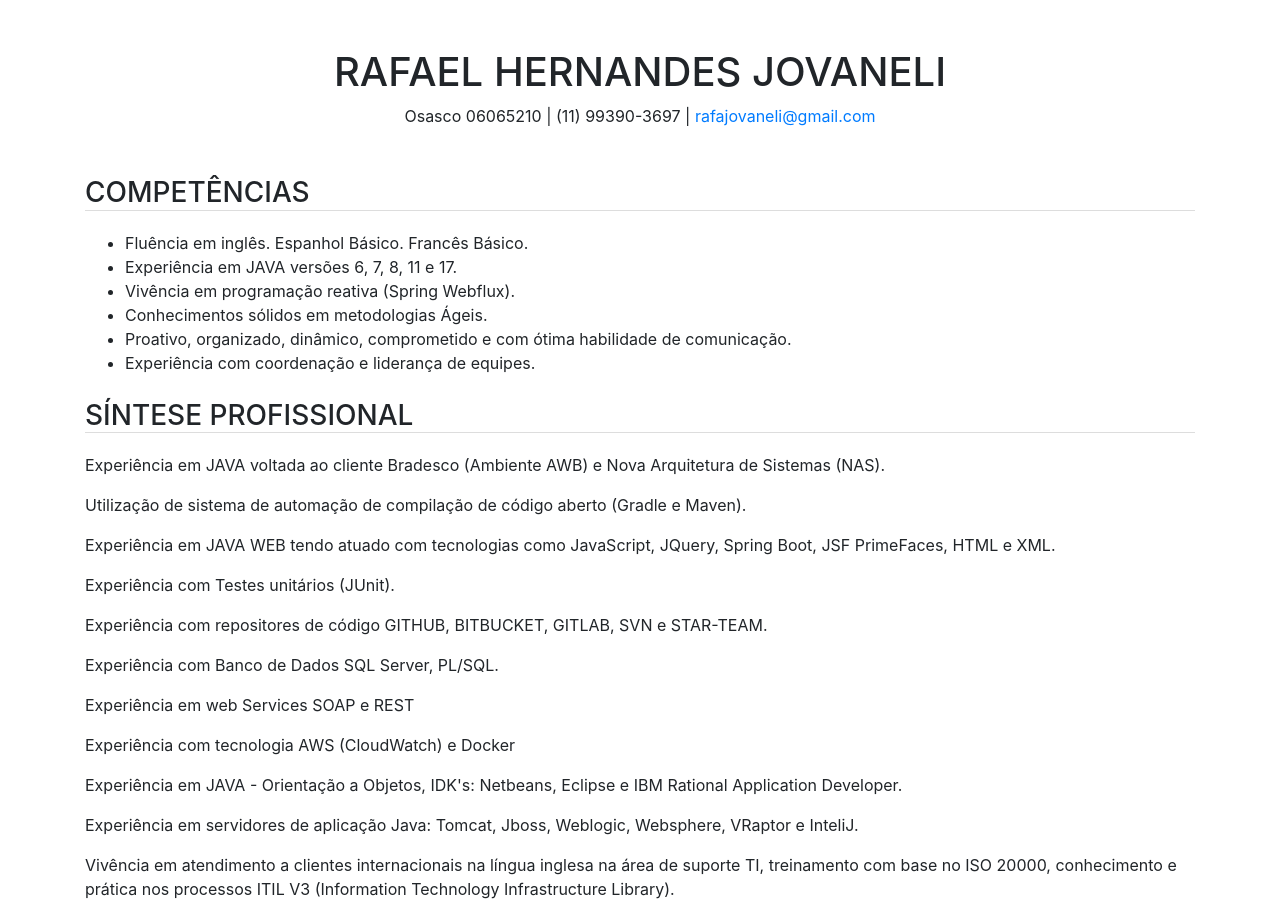
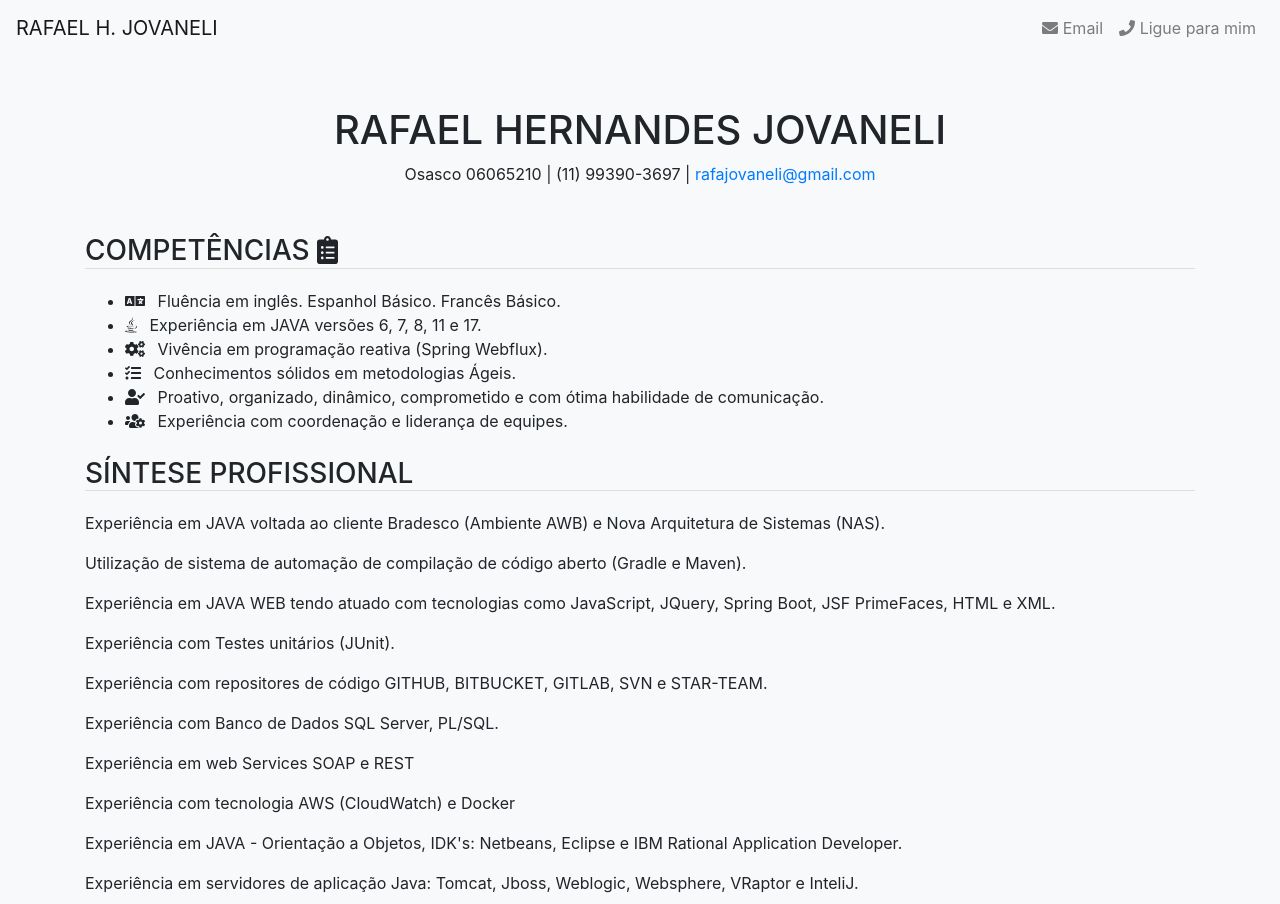
Before and after one commit to rafajovaneli/rafaelhjovaneli.github.io, a plain HTML site: page index.html in a window 1280 px wide. Shown: the top 904 px of the page. Drawn offline with nearby package versions, Linux system fonts and the light colour scheme.

Commit message:
Refatorando o html

```diff
--- a/index.html
+++ b/index.html
@@ -7,7 +7,18 @@
     <title>Curriculum de Rafael Hernandes Jovaneli</title>
     <!-- Inclusão do Bootstrap via CDN -->
     <link href="https://maxcdn.bootstrapcdn.com/bootstrap/4.5.2/css/bootstrap.min.css" rel="stylesheet">
+     <!-- Inclusão do Font Awesome para ícones -->
+     <link href="https://cdnjs.cloudflare.com/ajax/libs/font-awesome/5.15.3/css/all.min.css" rel="stylesheet">
     <style>
+     body {
+            background-color: #f8f9fa;
+            transition: all 0.3s ease;
+        }
+
+        .navbar {
+            margin-bottom: 50px;
+        }
+
         .company-title {
             font-weight: bold;
         }
@@ -20,30 +31,58 @@
             border-bottom: 1px solid #ddd;
             margin-bottom: 20px;
         }
+
+        .list-icon {
+            margin-right: 8px;
+        }
+
+        .animated-fade-in {
+            animation: fadeIn 1.5s;
+        }
+
+        @keyframes fadeIn {
+            from {
+                opacity: 0;
+            }
+            to {
+                opacity: 1;
+            }
+        }
     </style>
 </head>
 
 <body>
-    <div class="container mt-5">
+    <!-- Navbar -->
+    <nav class="navbar navbar-expand-lg navbar-light bg-light">
+        <a class="navbar-brand" href="#">RAFAEL H. JOVANELI</a>
+        <div class="collapse navbar-collapse">
+            <ul class="navbar-nav ml-auto">
+                <li class="nav-item">
+                    <a class="nav-link" href="mailto:rafajovaneli@gmail.com"><i class="fas fa-envelope"></i> Email</a>
+                </li>
+                <li class="nav-item">
+                    <a class="nav-link" href="tel:+5511993903697"><i class="fas fa-phone"></i> Ligue para mim</a>
+                </li>
+            </ul>
+        </div>
+    </nav>
+
+    <div class="container mt-5 animated-fade-in">
         <header class="text-center mb-5">
             <h1>RAFAEL HERNANDES JOVANELI</h1>
             <p>Osasco 06065210 | (11) 99390-3697 | <a href="mailto:rafajovaneli@gmail.com">rafajovaneli@gmail.com</a></p>
         </header>
 
         <section class="mb-4">
-            <h3 class="section-header">COMPETÊNCIAS</h3>
+            <h3 class="section-header">COMPETÊNCIAS <i class="fas fa-clipboard-list"></i></h3>
             <ul>
-                <li>Fluência em inglês. Espanhol Básico. Francês Básico.</li>
-
-				<li>Experiência em JAVA versões 6, 7, 8, 11 e 17.</li>
-
-				<li>Vivência em programação reativa (Spring Webflux).</li>
-
-				<li>Conhecimentos sólidos em metodologias Ágeis.</li>
-
-				<li>Proativo, organizado, dinâmico, comprometido e com ótima habilidade de comunicação.</li>
-
-				<li>Experiência com coordenação e liderança de equipes.</li>
+                <!-- Adicionando ícones para cada item da lista -->
+                <li><i class="fas fa-language list-icon"></i> Fluência em inglês. Espanhol Básico. Francês Básico.</li>
+                <li><i class="fab fa-java list-icon"></i> Experiência em JAVA versões 6, 7, 8, 11 e 17.</li>
+                <li><i class="fas fa-cogs list-icon"></i> Vivência em programação reativa (Spring Webflux).</li>
+                <li><i class="fas fa-tasks list-icon"></i> Conhecimentos sólidos em metodologias Ágeis.</li>
+                <li><i class="fas fa-user-check list-icon"></i> Proativo, organizado, dinâmico, comprometido e com ótima habilidade de comunicação.</li>
+                <li><i class="fas fa-users-cog list-icon"></i> Experiência com coordenação e liderança de equipes.</li>
             </ul>
         </section>
 
@@ -164,10 +203,12 @@
 
     </div>
 
-    <!-- Scripts do Bootstrap -->
-    <script src="https://code.jquery.com/jquery-3.5.1.slim.min.js"></script>
-    <script src="https://cdn.jsdelivr.net/npm/@popperjs/core@2.9.3/dist/umd/popper.min.js"></script>
-    <script src="https://maxcdn.bootstrapcdn.com/bootstrap/4.5.2/js/bootstrap.min.js"></script>
+     <!-- Scripts do Bootstrap -->
+     <script src="https://code.jquery.com/jquery-3.5.1.slim.min.js"></script>
+     <script src="https://cdn.jsdelivr.net/npm/@popperjs/core@2.9.3/dist/umd/popper.min.js"></script>
+     <script src="https://maxcdn.bootstrapcdn.com/bootstrap/4.5.2/js/bootstrap.min.js"></script>
+     <!-- Script do Font Awesome -->
+     <script src="https://cdnjs.cloudflare.com/ajax/libs/font-awesome/5.15.3/js/all.min.js"></script>
 </body>
 
 </html>
```
